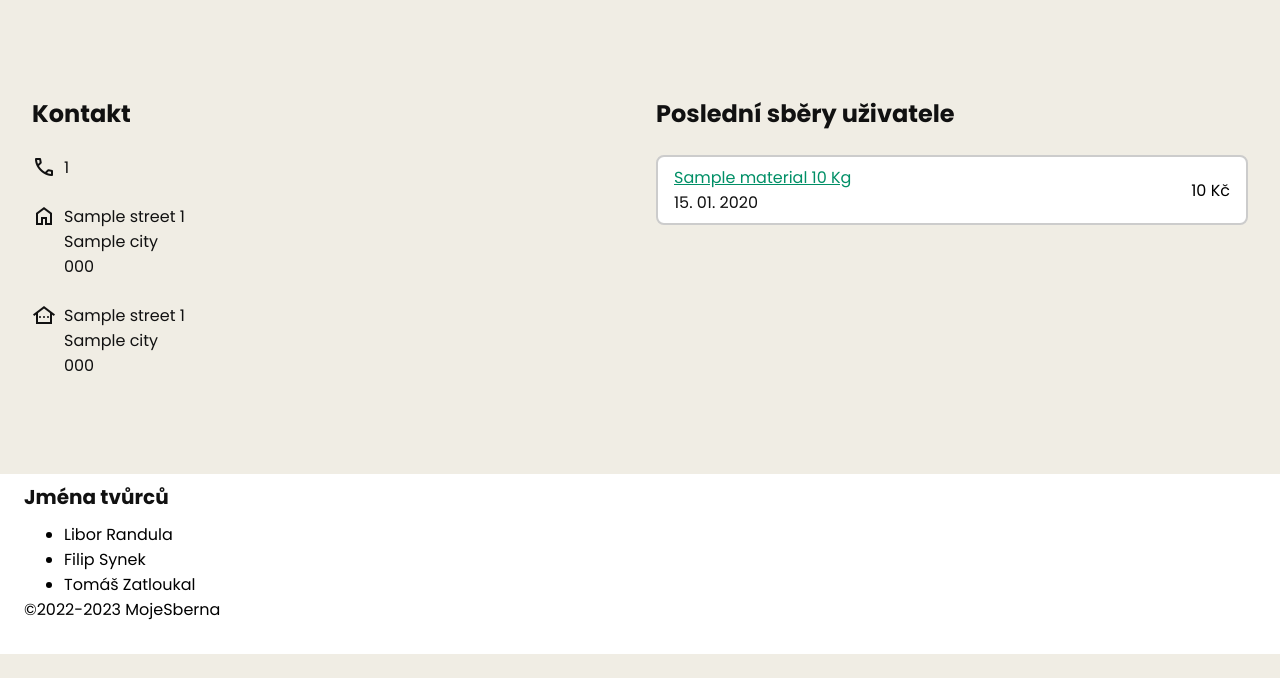
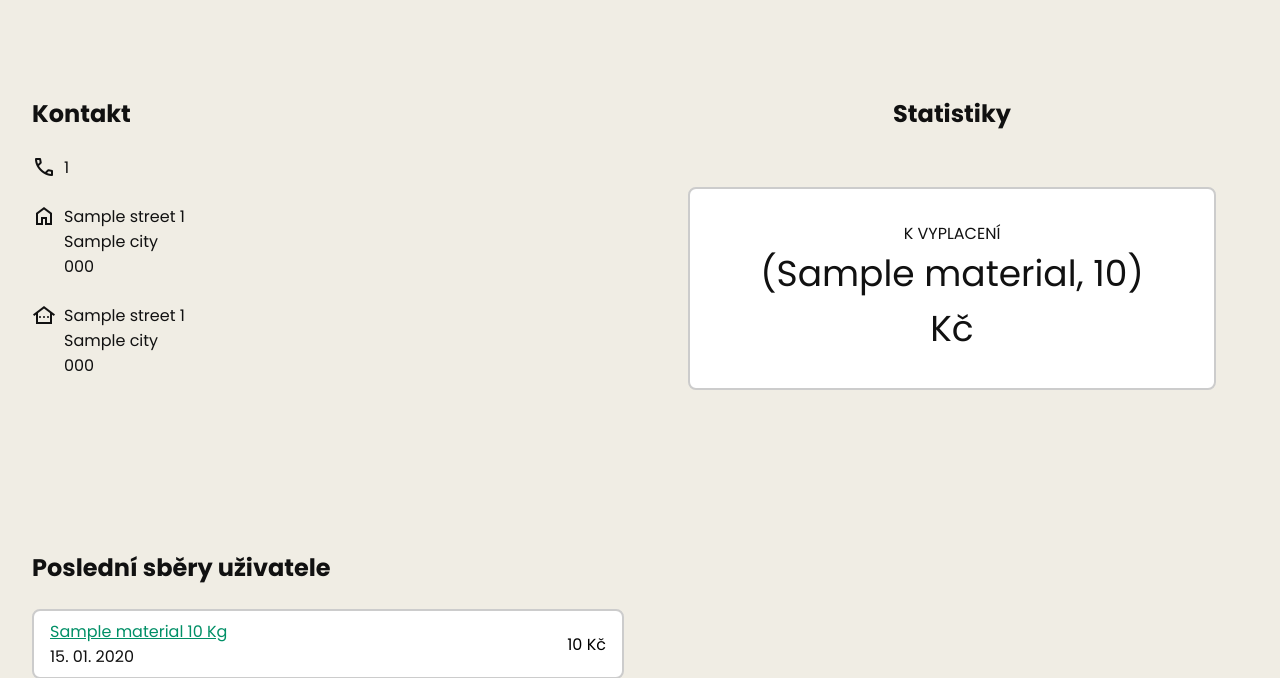
Before and after one commit to filipsyn/mojesberna, a Flask app: template src/app/templates/user/profile.jinja2 in a window 1280 px wide. Shown: the part 166-844 px from the top of the page. Before the commit the page ends 820 px from the top, so only its background shows below. Run offline with Flask 3, Linux system fonts and the light colour scheme; the template is opened without the code that fills it: most values are stand-ins (such as "Sample title", 1, 10 or a date in 2020); some libraries are stand-ins or nearby versions.

Commit message:
Rendering of stats on page

```diff
--- a/src/app/templates/user/profile.jinja2
+++ b/src/app/templates/user/profile.jinja2
@@ -48,9 +48,18 @@
 
             </section>
             {% if not (data.user.is_administrator() or data.user.is_worker()) %}
-                {% if data.stat %}
+                {% if data.stats %}
                     <section id="stats">
                         <h2>Statistiky</h2>
+                        <div class="tile-list">
+                            <div class="tile">
+                                <p class="tile--title">K vyplacení</p>
+
+                                <p class="tile--value">{{ data.stats[1] }} Kč</p>
+
+                            </div>
+                        </div>
+
                     </section>
                 {% endif %}
             {% endif %}
```
